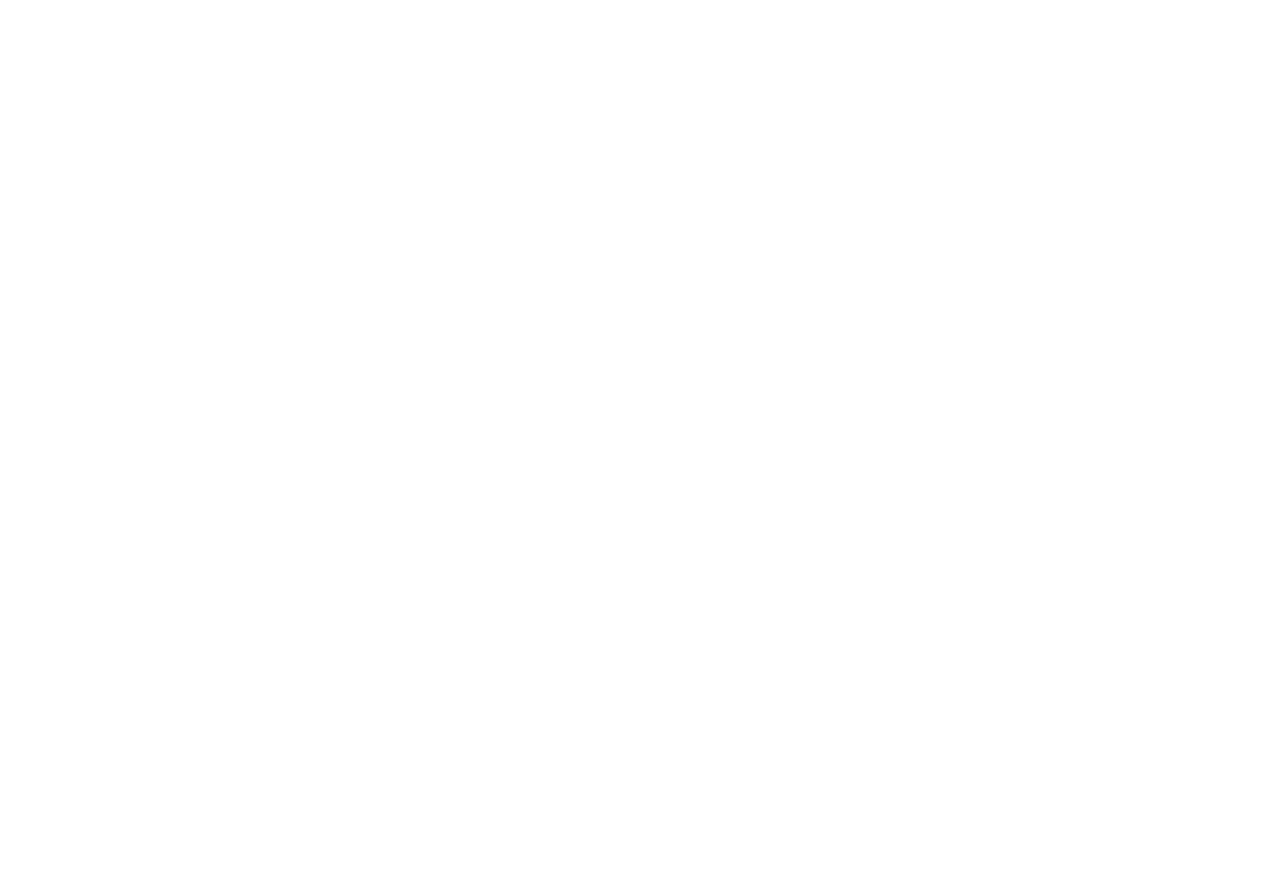
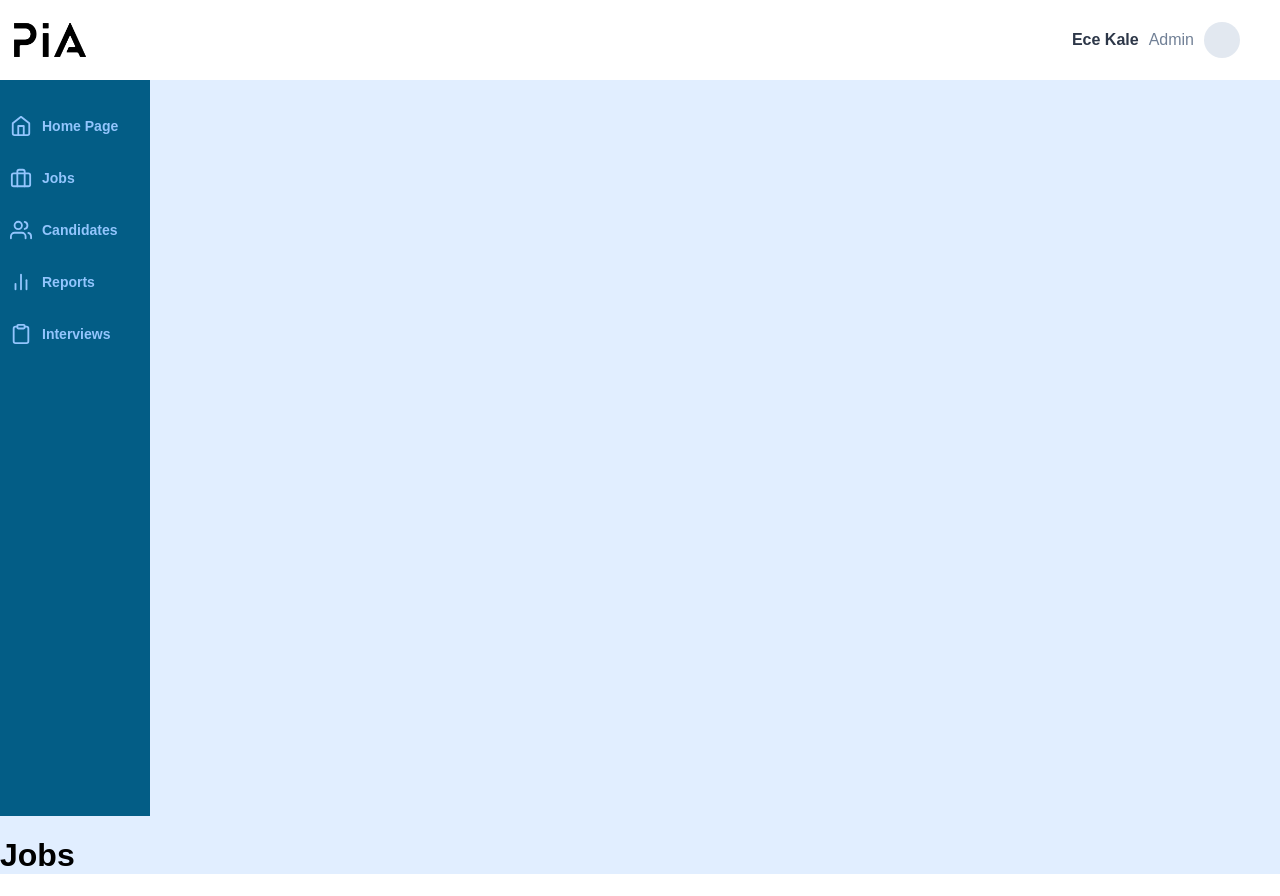
Before and after one commit to IlginVural/pia_group4, a React (Create React App) app in the folder ise-alim-sistemi/: page /Jobs in a window 1280 px wide. Before the commit this address had no page. Before the commit the page ends 800 px from the top, so only its background shows below. Built offline with nearby package versions, Linux system fonts and the light colour scheme.

Commit message:
new page added
jobs page added

```diff
--- a/ise-alim-sistemi/src/App.js
+++ b/ise-alim-sistemi/src/App.js
@@ -2,6 +2,7 @@
 import RegisterPage from './pages/RegisterPage';
 import LoginPage from './pages/LoginPage';
 import AdminDashboard from './pages/admin/AdminDashboard';
+import Jobs from './pages/admin/Jobs';
 
 function App() {
   return (
@@ -11,6 +12,7 @@
         <Route path="/register" element={<RegisterPage />} />
         <Route path="/login" element={<LoginPage />} />
         <Route path ="/AdminDashboard" element={<AdminDashboard />} />
+        <Route path ="/Jobs" element={<Jobs />} />
       </Routes>
     </BrowserRouter>
   );
--- a/ise-alim-sistemi/src/components/sidebar.tsx
+++ b/ise-alim-sistemi/src/components/sidebar.tsx
@@ -1,5 +1,6 @@
 import React from 'react';
 import { FiHome, FiBriefcase, FiUsers, FiBarChart2, FiClipboard } from 'react-icons/fi';
+import { Link } from 'react-router-dom';
 
 const styles = {
     sidebar: {
@@ -22,6 +23,7 @@
       color: '#93c5fd',
       marginLeft: 0,
       paddingLeft: '10px',
+      textDecoration: 'none',
     },
     activeMenuItem: {
       borderLeft: '4px solid white',
@@ -39,14 +41,16 @@
 
 const Sidebar = () => (
     <div style={styles.sidebar}>
-      <div style={{...styles.menuItem, ...styles.activeMenuItem}}>
+      <Link to="/AdminDashboard" style={styles.menuItem}>
         <FiHome style={styles.menuIcon}/>
         <span style={styles.menuLabel}>Home Page</span>
-      </div>
-      <div style={styles.menuItem}>
+      </Link>
+
+      <Link to="/jobs" style={styles.menuItem}>
         <FiBriefcase style={styles.menuIcon}/>
         <span style={styles.menuLabel}>Jobs</span>
-      </div>
+      </Link>
+
       <div style={styles.menuItem}>
         <FiUsers style={styles.menuIcon}/>
         <span style={styles.menuLabel}>Candidates</span>
--- a/ise-alim-sistemi/src/components/topbar.tsx
+++ b/ise-alim-sistemi/src/components/topbar.tsx
@@ -17,8 +17,8 @@
     alignItems: 'center',
   },
   logoImg: {
-    width: '100px',   // or '40px'
-    height: '100px',  // or '40px'
+    width: '100px',
+    height: '100px',
     display: 'block',
     marginRight: '20px',
   },
--- /dev/null
+++ b/ise-alim-sistemi/src/pages/admin/Jobs.jsx
@@ -0,0 +1,32 @@
+import React from 'react';
+
+import {
+  FiUsers, FiBriefcase, FiCheckSquare, FiClipboard, FiSearch,
+  FiMail, FiCalendar, FiBarChart2, FiGift, FiHelpCircle, FiHome
+} from 'react-icons/fi';
+
+import Sidebar from '../../components/sidebar.tsx';
+import TopBar from '../../components/topbar.tsx';
+
+const styles = {
+    appContainer: {
+      backgroundColor: '#E1EEFF',
+      minHeight: '100vh',
+      fontFamily: 'Arial, sans-serif',
+    },
+};
+function Jobs() {
+    return (
+        <div style={styles.appContainer}>
+            <TopBar />
+            <div style={styles.contentWrapper}>
+                <Sidebar />
+                <div style={styles.mainContent}>
+                    <h1>Jobs</h1>
+                </div>
+            </div>
+        </div>
+    );
+}
+
+export default Jobs;
```
